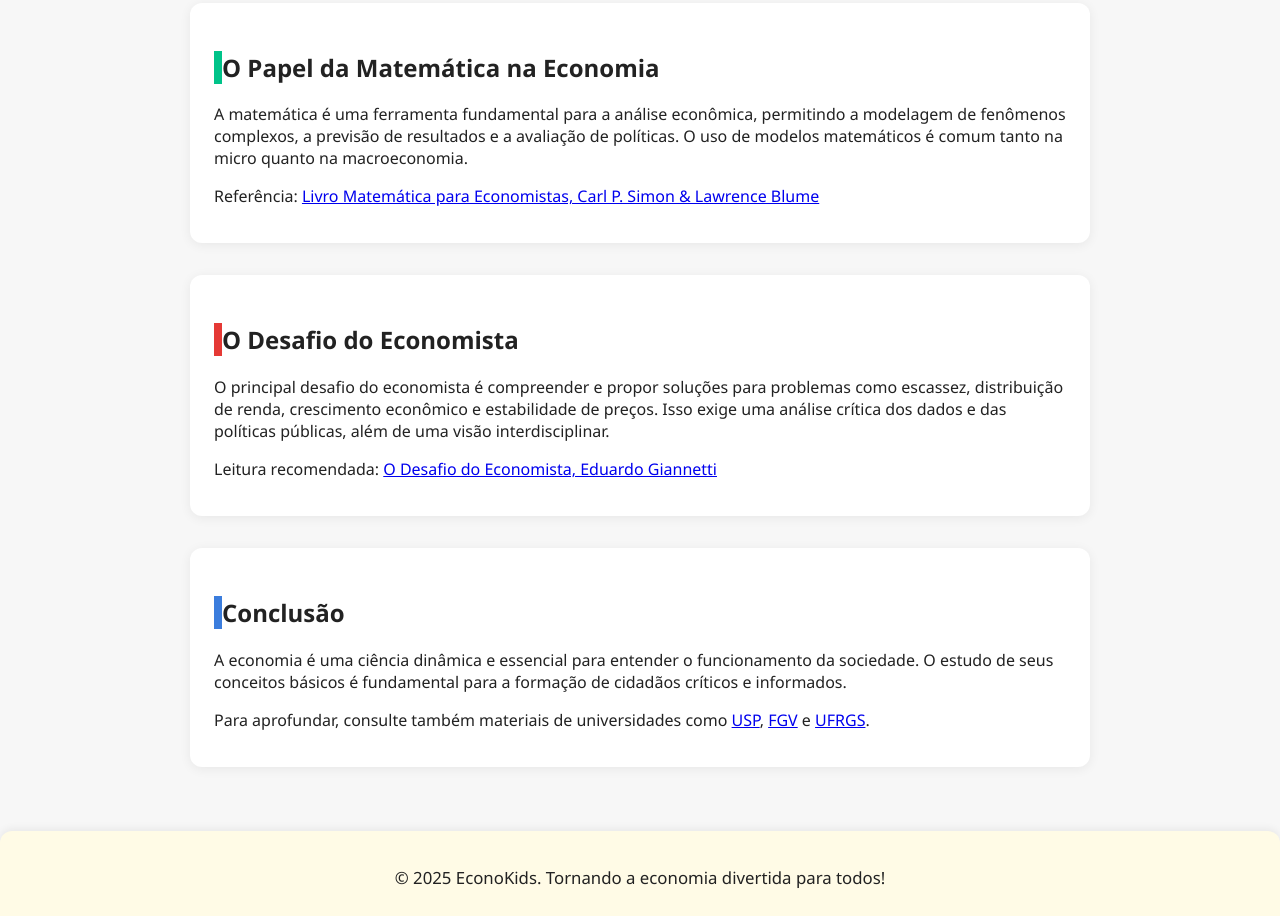
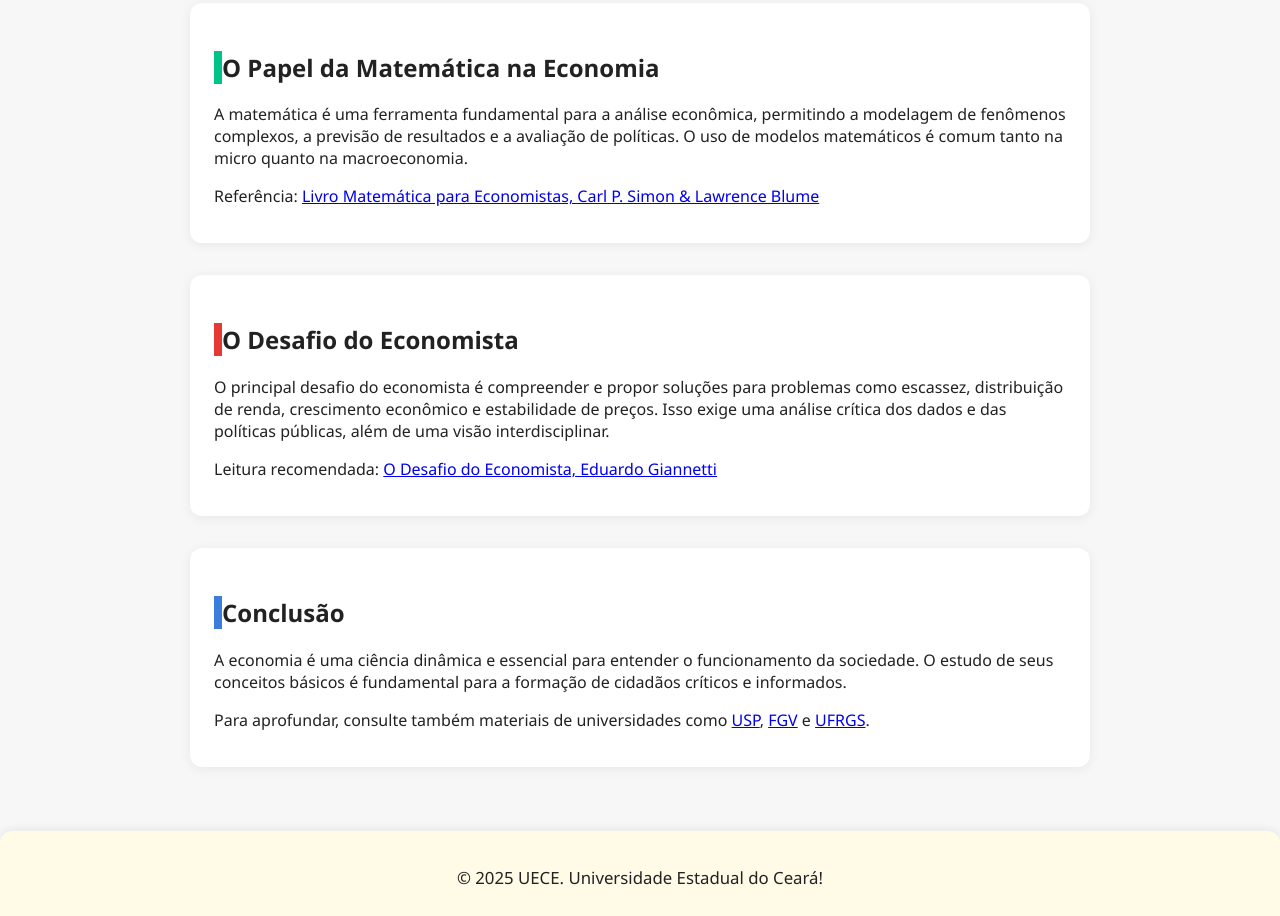
Before and after one commit to UeceComp-2022/IntroducaoEconomia, a plain HTML site: page index.html in a window 1280 px wide. Shown: the part 1173-2089 px from the top of the page. Drawn offline with Linux system fonts and the light colour scheme.

Commit message:
chore footer

```diff
--- a/index.html
+++ b/index.html
@@ -66,7 +66,7 @@
   </main>
 
   <footer>
-     <p>© 2025 EconoKids. Tornando a economia divertida para todos!</p>
+     <p>© 2025 UECE. Universidade Estadual do Ceará!</p>
   </footer>
 </body>
 </html>
```
